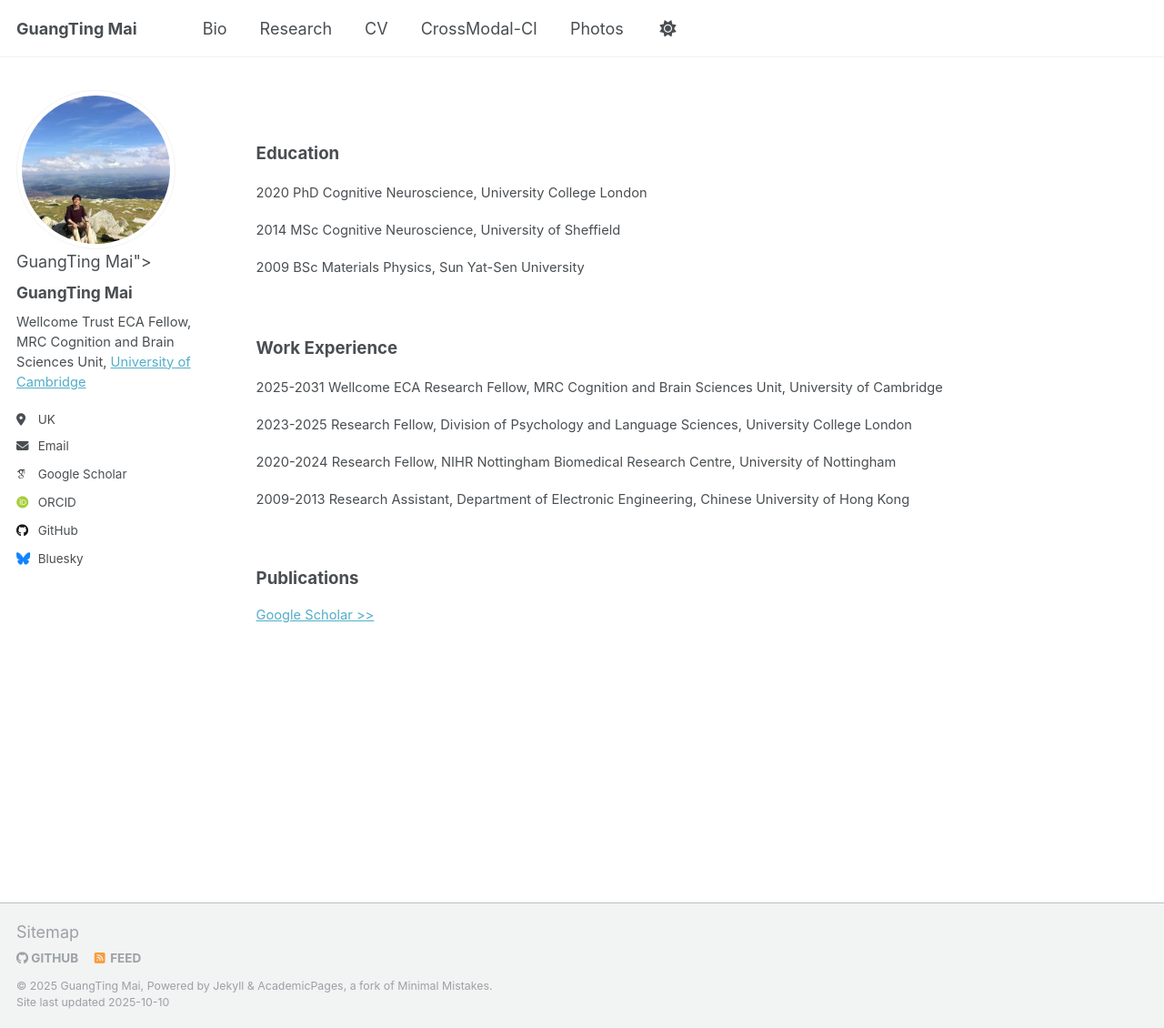
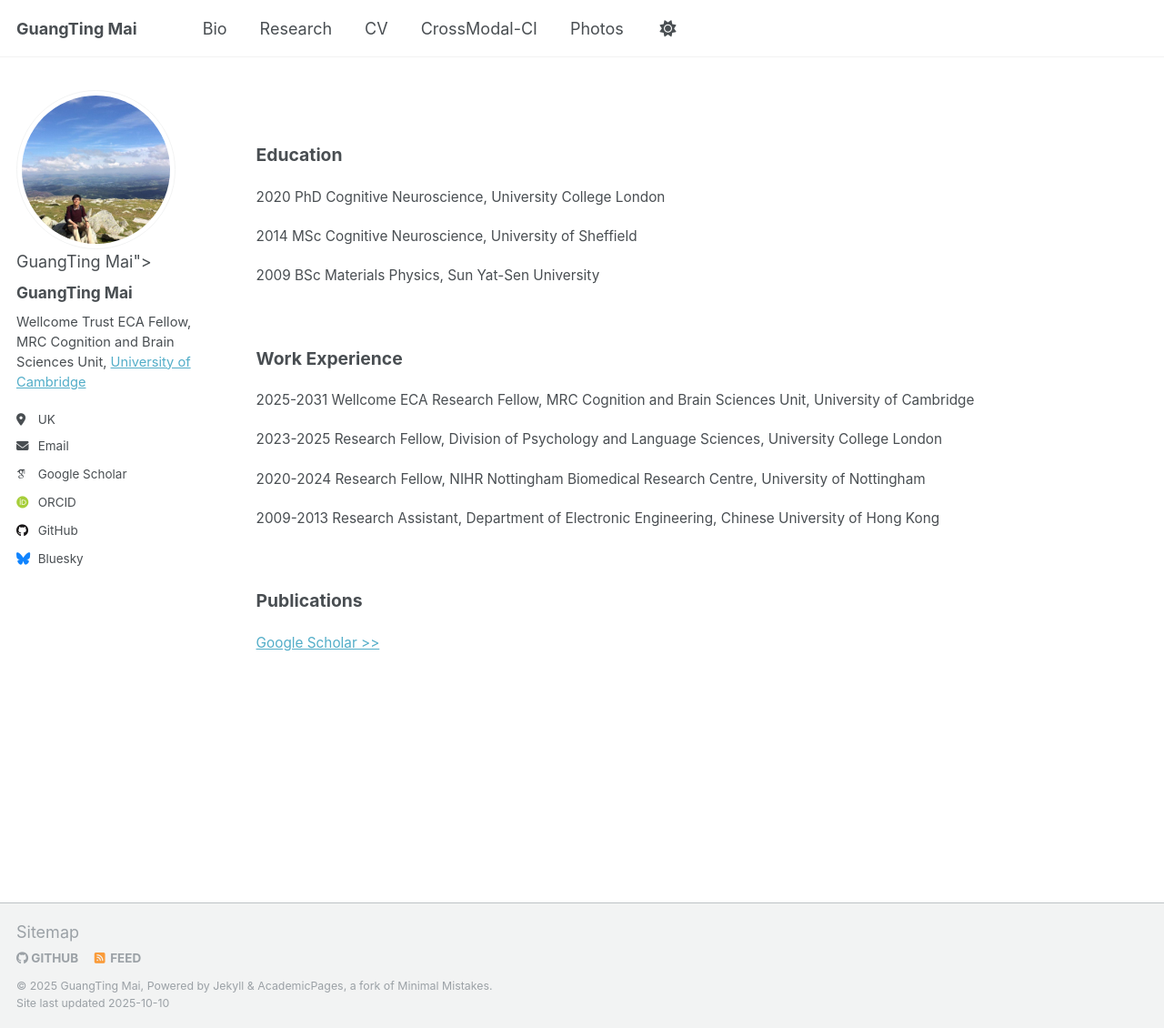
Before and after one commit to guangtingmai/guangtingmai.github.io, a Jekyll site: the page built from _pages/cv.html, in a window 1280 px wide and 1130 px high. Shown: the whole window at 91% size. Built offline with Jekyll 4.4.1, drawn with Linux system fonts in a browser that asks for light colours; some web fonts are replaced.

Commit message:
Update cv.html

```diff
--- a/_pages/cv.html
+++ b/_pages/cv.html
@@ -7,17 +7,17 @@
 #  - /resume
 ---
 <br>
-<p><span style="font-size: 14pt;line-height: 1.2;display: block;margin-bottom: 0.05vh"><strong>Education</strong></span></p>
-<p><span style="font-size: 11pt;line-height: 1.2;display: block;">2020 PhD Cognitive Neuroscience, University College London</span></p>
-<p><span style="font-size: 11pt;line-height: 1.2;display: block;">2014 MSc Cognitive Neuroscience, University of Sheffield</span></p>
-<p><span style="font-size: 11pt;line-height: 1.2;display: block;">2009 BSc Materials Physics, Sun Yat-Sen University</span></p>
+<p><span style="font-size: 14.5pt;line-height: 1.3;display: block;margin-bottom: 0.05vh"><strong>Education</strong></span></p>
+<p><span style="font-size: 11.5pt;line-height: 1.3;display: block;">2020 PhD Cognitive Neuroscience, University College London</span></p>
+<p><span style="font-size: 11.5pt;line-height: 1.3;display: block;">2014 MSc Cognitive Neuroscience, University of Sheffield</span></p>
+<p><span style="font-size: 11.5pt;line-height: 1.3;display: block;">2009 BSc Materials Physics, Sun Yat-Sen University</span></p>
 <br>
-<p><span style="font-size: 14pt;line-height: 1.2;display: block;margin-bottom: 0.05vh"><strong>Work Experience</strong></span></p>
-<p><span style="font-size: 11pt;line-height: 1.2;display: block;">2025-2031 Wellcome ECA Research Fellow, MRC Cognition and Brain Sciences Unit, University of Cambridge</span></p>
-<p><span style="font-size: 11pt;line-height: 1.2;display: block;">2023-2025 Research Fellow, Division of Psychology and Language Sciences, University College London</span></p>
-<p><span style="font-size: 11pt;line-height: 1.2;display: block;">2020-2024 Research Fellow, NIHR Nottingham Biomedical Research Centre, University of Nottingham</span></p>
-<p><span style="font-size: 11pt;line-height: 1.2;display: block;">2009-2013 Research Assistant, Department of Electronic Engineering, Chinese University of Hong Kong</span></p>
+<p><span style="font-size: 14.5pt;line-height: 1.3;display: block;margin-bottom: 0.05vh"><strong>Work Experience</strong></span></p>
+<p><span style="font-size: 11.5pt;line-height: 1.3;display: block;">2025-2031 Wellcome ECA Research Fellow, MRC Cognition and Brain Sciences Unit, University of Cambridge</span></p>
+<p><span style="font-size: 11.5pt;line-height: 1.3;display: block;">2023-2025 Research Fellow, Division of Psychology and Language Sciences, University College London</span></p>
+<p><span style="font-size: 11.5pt;line-height: 1.3;display: block;">2020-2024 Research Fellow, NIHR Nottingham Biomedical Research Centre, University of Nottingham</span></p>
+<p><span style="font-size: 11.5pt;line-height: 1.3;display: block;">2009-2013 Research Assistant, Department of Electronic Engineering, Chinese University of Hong Kong</span></p>
 <br>
-<p><span style="font-size: 14pt;line-height: 1;display: block;margin-bottom: 0.05vh"><strong>Publications</strong></span></p>
-<p><span style="font-size: 11pt;line-height: 1;display: block;"><a href="https://scholar.google.com/citations?user=bCQ03mIAAAAJ&hl=en">
+<p><span style="font-size: 14.5pt;line-height: 1.3;display: block;margin-bottom: 0.05vh"><strong>Publications</strong></span></p>
+<p><span style="font-size: 11.5pt;line-height: 1.3;display: block;"><a href="https://scholar.google.com/citations?user=bCQ03mIAAAAJ&hl=en">
  Google Scholar >></a></span></p>
```
